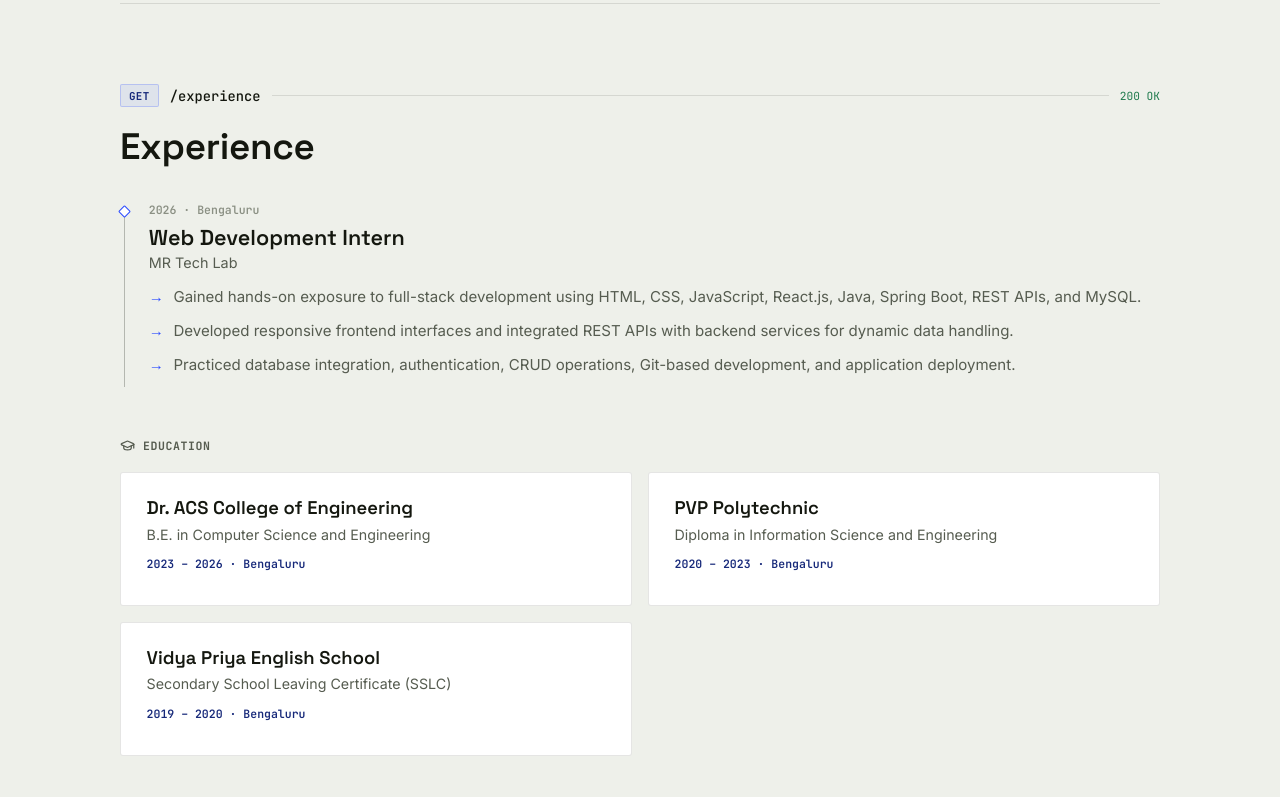
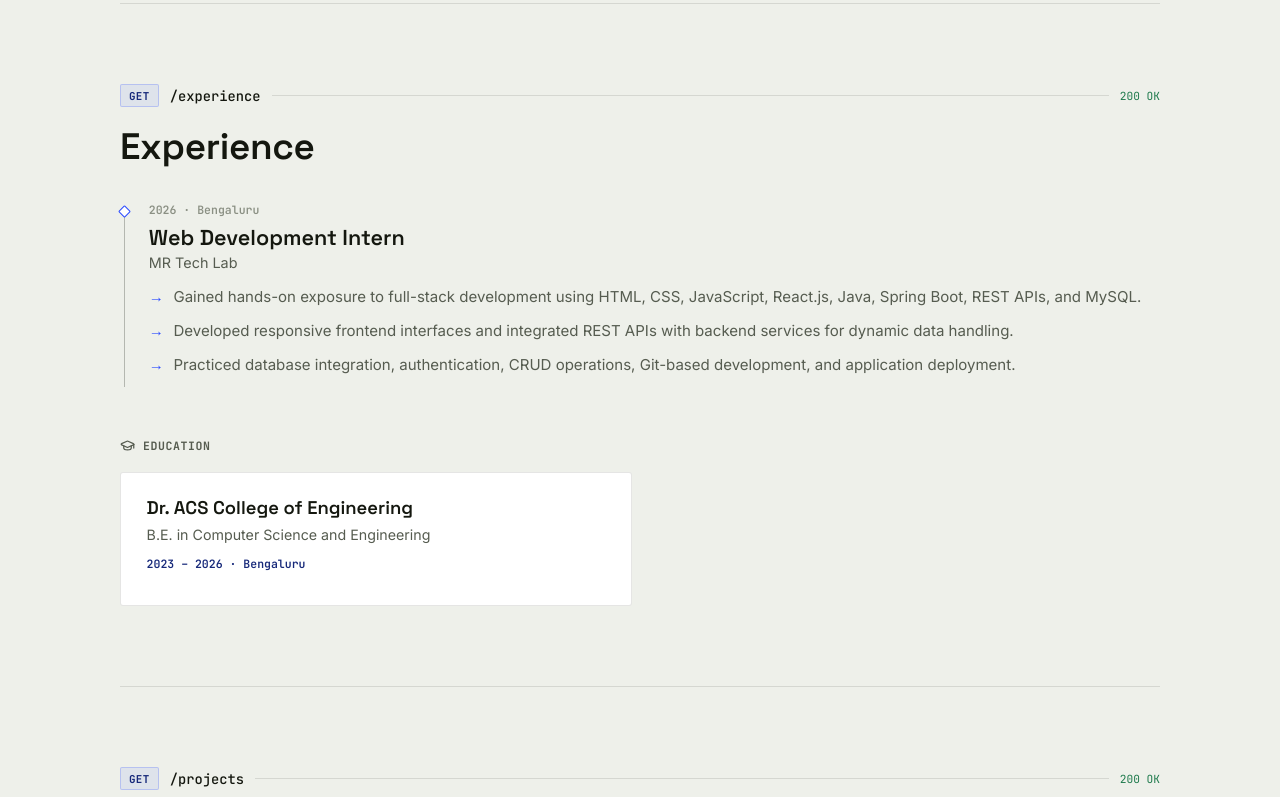
Before and after one commit to RAHUL2525252525/PORTFOLIO, a React (Vite) app: page / in a window 1280 px wide. Shown: the part 2000-2797 px from the top of the page. Built offline with nearby package versions, Linux system fonts and the light colour scheme.

Commit message:
Update App.jsx

```diff
--- a/src/App.jsx
+++ b/src/App.jsx
@@ -96,16 +96,6 @@ const EDUCATION = [
     degree: 'B.E. in Computer Science and Engineering',
     time: '2023 – 2026 · Bengaluru',
   },
-  {
-    school: 'PVP Polytechnic',
-    degree: 'Diploma in Information Science and Engineering',
-    time: '2020 – 2023 · Bengaluru',
-  },
-  {
-    school: 'Vidya Priya English School',
-    degree: 'Secondary School Leaving Certificate (SSLC)',
-    time: '2019 – 2020 · Bengaluru',
-  },
 ]
 
 const PROJECTS = [
@@ -129,21 +119,6 @@ const PROJECTS = [
     desc: 'A secure banking application covering registration, login, account management, and transaction workflows, with JWT authentication and role-based access for user and admin operations.',
     tech: ['React.js', 'Java', 'Spring Boot', 'Spring Security', 'JWT', 'Spring Data JPA', 'MySQL', 'Docker'],
     featured: true,
-  },
-  {
-    id: 'proj_03',
-    title: 'AI Exam Companion',
-    tag: 'AI-Powered Exam Preparation',
-    desc: 'A mock-test platform with instant scoring and answer validation, plus a Groq-powered chatbot that explains concepts and clarifies wrong answers in real time.',
-    tech: ['HTML5', 'CSS3', 'JavaScript (ES6)', 'Firebase Auth', 'Groq API', 'JSON'],
-    links: [{ label: 'Live site', href: 'https://ai-exam-companion-ghzc.onrender.com' }],
-  },
-  {
-    id: 'proj_04',
-    title: 'Personal Portfolio',
-    tag: 'This Site',
-    desc: 'A performance-focused portfolio built with modular React components to present projects, skills, and contact details.',
-    tech: ['React.js', 'Vite', 'JavaScript (ES6)', 'CSS3'],
   },
 ]
 
```
